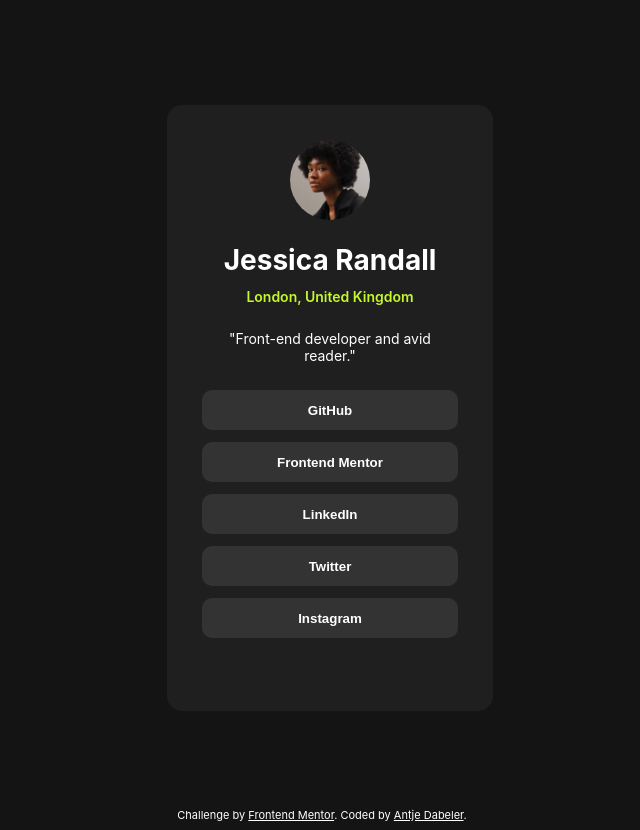
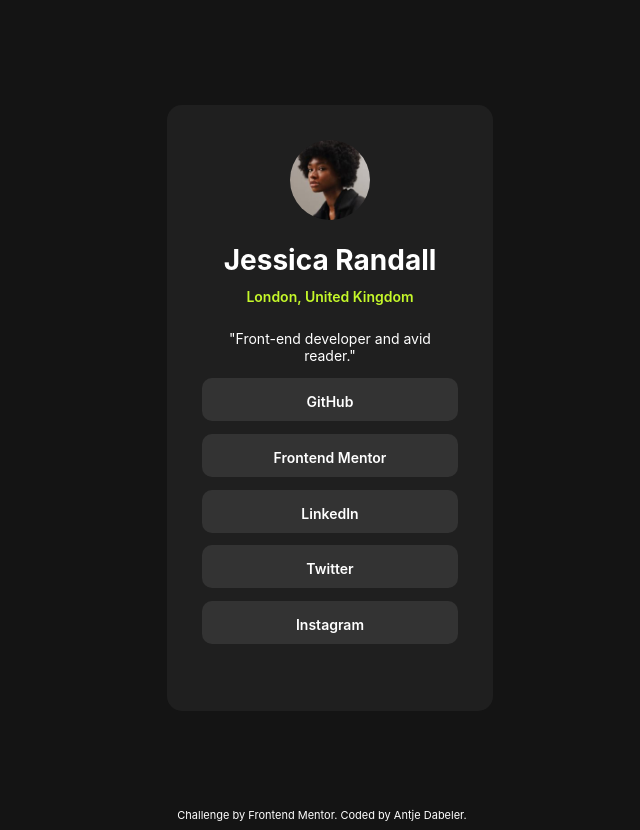
Before and after one commit to Adabe4/social-links-profile, a plain HTML site: page index.html in a window 1280 px wide. Shown: the whole page, without its empty margins (318-958 px from the left). Drawn offline with Linux system fonts and the light colour scheme; a web font is replaced by a local one.

Commit message:
links are not in buttons

```diff
--- a/index.html
+++ b/index.html
@@ -19,11 +19,11 @@
       <h1>Jessica Randall</h1>
       <h2>London, United Kingdom</h2>
       <p>"Front-end developer and avid reader."</p>
-      <button class="button button" href="">GitHub</button>
-      <button class="button button" href="">Frontend Mentor</button>
-      <button class="button button" href="">LinkedIn</button>
-      <button class="button button" href="">Twitter</button>
-      <button class="button button" href="">Instagram</button>
+      <a href=""><div class="boxlink">GitHub</div></a>
+      <a href=""><div class="boxlink">Frontend Mentor</div></a>
+      <a href=""><div class="boxlink">LinkedIn</div></a>
+      <a href=""><div class="boxlink">Twitter</div></a>
+      <a href=""><div class="boxlink">Instagram</div></a>
     </div>
   </div>
 
--- a/social_links_profile.css
+++ b/social_links_profile.css
@@ -66,22 +66,30 @@ body{
     border-radius: 100%;
   }
 
-  button:link, button:visited {
+  a:link {
     color: white;
     text-decoration: none;
     font-weight: 600;
     font-size: 14px;
   }
 
-  button:hover {
-    color: hsl(75, 94%, 57%);
+  .boxlink:visited {
+    color: white;
+    text-decoration: none;
+    font-weight: 600;
+    font-size: 14px;
   }
 
-  .button {
+  .boxlink:hover {
+    color: hsl(75, 94%, 57%);
+    text-decoration: none;
+  }
+
+  .boxlink {
     border: none;
     border-radius: 10px;
     color: white;
-    height: 3em;
+    height: 2em;
     background: hsl(0, 0%, 20%);
     width: 100%;
     text-align: center;
@@ -89,10 +97,12 @@ body{
     justify-content: center;
     cursor: pointer;
     margin-top: 0.9em;
+    padding-top: 15px;
     font-weight: 600;
+    font-size: 14px;
     }
 
-    :focus{
+    .boxlink:focus{
       border: 1px solid  hsl(75, 94%, 57%);
       color: hsl(75, 94%, 57%);
       border-radius: 15px;
```
